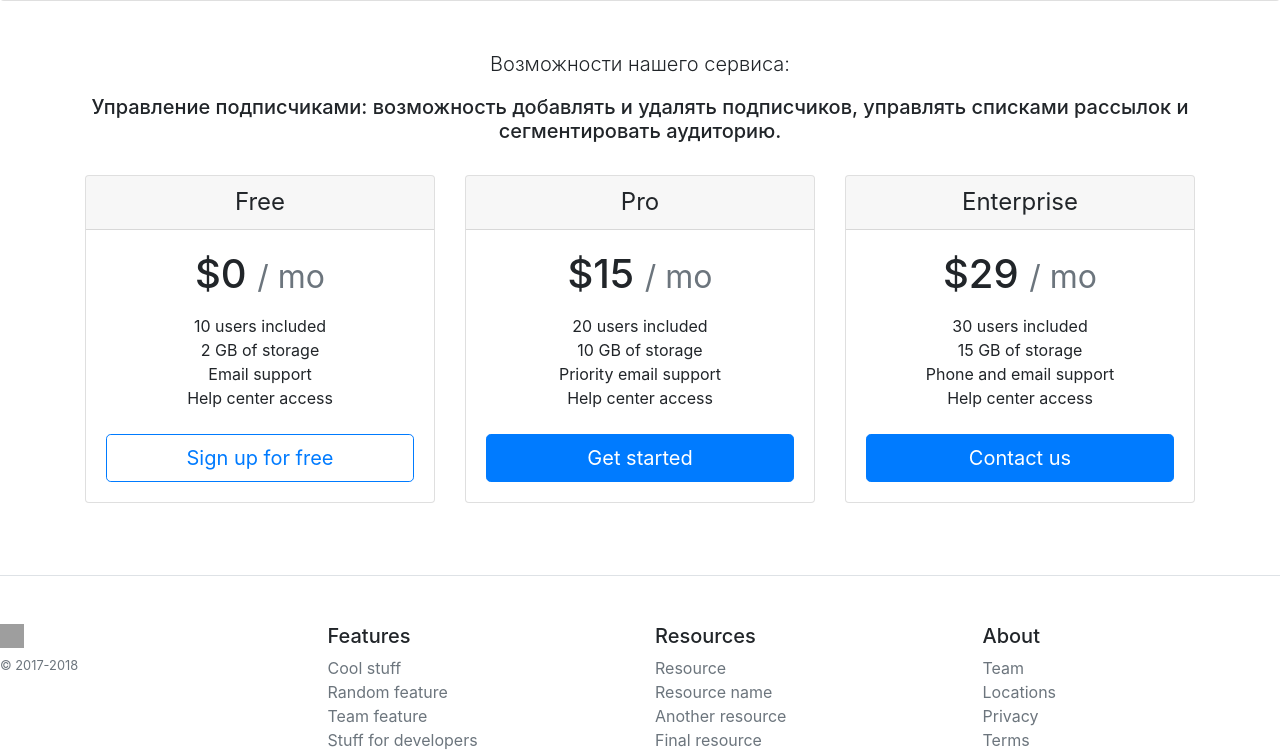
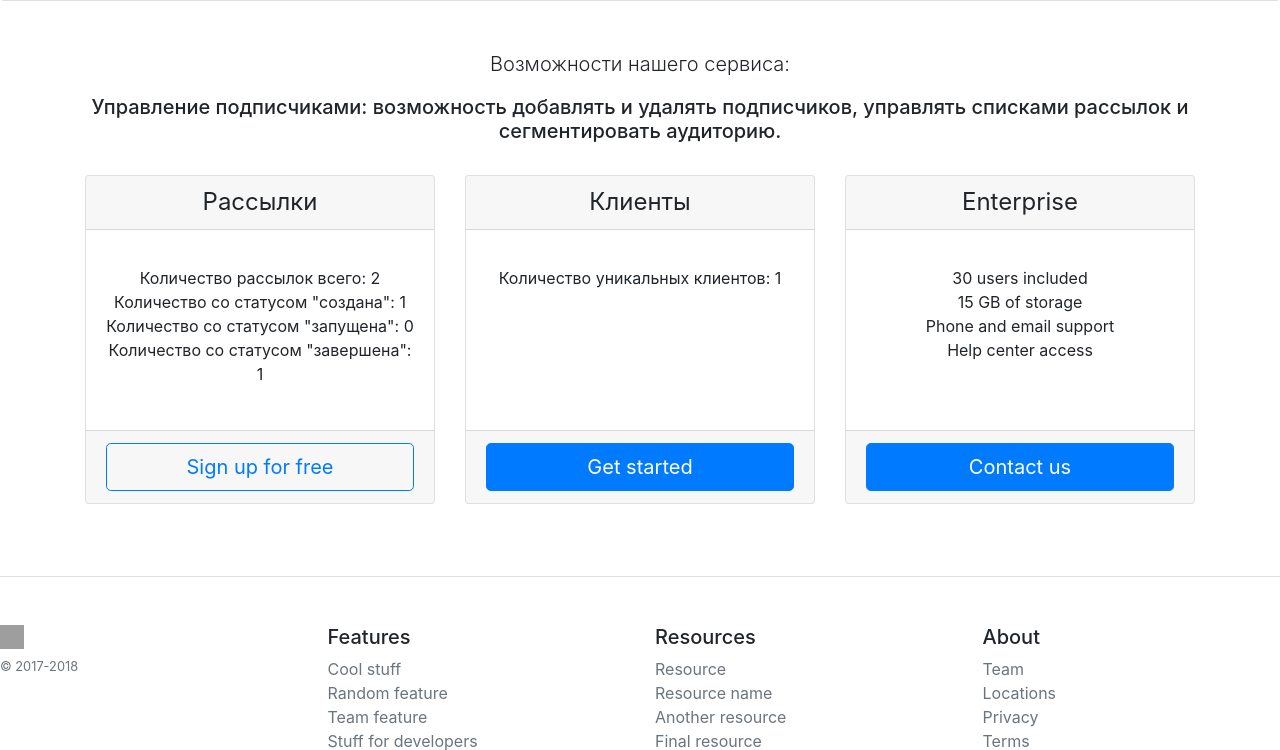
Before and after one commit to valeradyomin/coursework_06_mailing_service, a Django app: page / in a window 1280 px wide. Shown: the part 184-934 px from the top of the page. Run offline with Django 5.2, Linux system fonts and the light colour scheme; data comes from the database, SQL or seed files in the repository; some libraries are stand-ins or nearby versions; grey boxes are pictures that could not be loaded.

Commit message:
get_context_data for MainPage

```diff
--- a/app_mailing/services.py
+++ b/app_mailing/services.py
@@ -10,9 +10,9 @@ def my_job():
     week = timedelta(days=7, hours=0, minutes=0)
     month = timedelta(days=30, hours=0, minutes=0)
 
-    mailings = MailingSrv.objects.all().filter(status='создана')\
-        .filter(is_activated=True)\
-        .filter(next__lte=datetime.now(pytz.timezone('Europe/Moscow')))\
+    mailings = MailingSrv.objects.all().filter(status='создана') \
+        .filter(is_activated=True) \
+        .filter(next__lte=datetime.now(pytz.timezone('Europe/Moscow'))) \
         .filter(finish__gte=datetime.now(pytz.timezone('Europe/Moscow')))
 
     for mailing in mailings:
--- a/app_mailing/templates/app_mailing/home.html
+++ b/app_mailing/templates/app_mailing/home.html
@@ -1,37 +1,35 @@
 {% extends 'app_mailing/base.html' %}
 
 {% block content %}
-
 
 <div class="container">
     <div class="card-deck mb-3 text-center">
         <div class="card mb-4 box-shadow">
             <div class="card-header">
-                <h4 class="my-0 font-weight-normal">Free</h4>
+                <h4 class="my-0 font-weight-normal">Рассылки</h4>
             </div>
             <div class="card-body">
-                <h1 class="card-title pricing-card-title">$0 <small class="text-muted">/ mo</small></h1>
                 <ul class="list-unstyled mt-3 mb-4">
-                    <li>10 users included</li>
-                    <li>2 GB of storage</li>
-                    <li>Email support</li>
-                    <li>Help center access</li>
+                    <li>Количество рассылок всего: {{ mailings_count }}</li>
+                    <li>Количество со статусом "создана": {{ created_mailings_count }}</li>
+                    <li>Количество со статусом "запущена": {{ processing_mailings_count }}</li>
+                    <li>Количество со статусом "завершена": {{ finished_mailings_count }}</li>
                 </ul>
+            </div>
+            <div class="card-footer">
                 <button type="button" class="btn btn-lg btn-block btn-outline-primary">Sign up for free</button>
             </div>
         </div>
         <div class="card mb-4 box-shadow">
             <div class="card-header">
-                <h4 class="my-0 font-weight-normal">Pro</h4>
+                <h4 class="my-0 font-weight-normal">Клиенты</h4>
             </div>
             <div class="card-body">
-                <h1 class="card-title pricing-card-title">$15 <small class="text-muted">/ mo</small></h1>
                 <ul class="list-unstyled mt-3 mb-4">
-                    <li>20 users included</li>
-                    <li>10 GB of storage</li>
-                    <li>Priority email support</li>
-                    <li>Help center access</li>
+                    <li>Количество уникальных клиентов: {{ unique_clients_count }}</li>
                 </ul>
+            </div>
+            <div class="card-footer">
                 <button type="button" class="btn btn-lg btn-block btn-primary">Get started</button>
             </div>
         </div>
@@ -40,17 +38,18 @@
                 <h4 class="my-0 font-weight-normal">Enterprise</h4>
             </div>
             <div class="card-body">
-                <h1 class="card-title pricing-card-title">$29 <small class="text-muted">/ mo</small></h1>
                 <ul class="list-unstyled mt-3 mb-4">
                     <li>30 users included</li>
                     <li>15 GB of storage</li>
                     <li>Phone and email support</li>
                     <li>Help center access</li>
                 </ul>
+            </div>
+            <div class="card-footer">
                 <button type="button" class="btn btn-lg btn-block btn-primary">Contact us</button>
             </div>
         </div>
     </div>
 </div>
 
-    {% endblock %}
+{% endblock %}
--- a/app_mailing/views.py
+++ b/app_mailing/views.py
@@ -35,10 +35,22 @@ class BaseContextMixin:
 
 class MainPage(BaseContextMixin, TemplateView):
     template_name = 'app_mailing/home.html'
+
     extra_context = {
-        'title': 'Главная страница нашего сайта',
         'phrases': BaseContextMixin.phrases,
     }
+
+    def get_context_data(self, **kwargs):
+        context = super().get_context_data(**kwargs)
+        context['title'] = 'Главная страница нашего сайта'
+        context['mailings_count'] = MailingSrv.objects.count()
+        context['created_mailings_count'] = MailingSrv.objects.filter(status='создана').count()
+        context['processing_mailings_count'] = MailingSrv.objects.filter(status='запущена').count()
+        context['finished_mailings_count'] = MailingSrv.objects.filter(status='завершена').count()
+        context['unique_clients_count'] = Client.objects.count()
+        return context
+
+
 
 
 class MailingSrvListView(BaseContextMixin, ListView):
```
